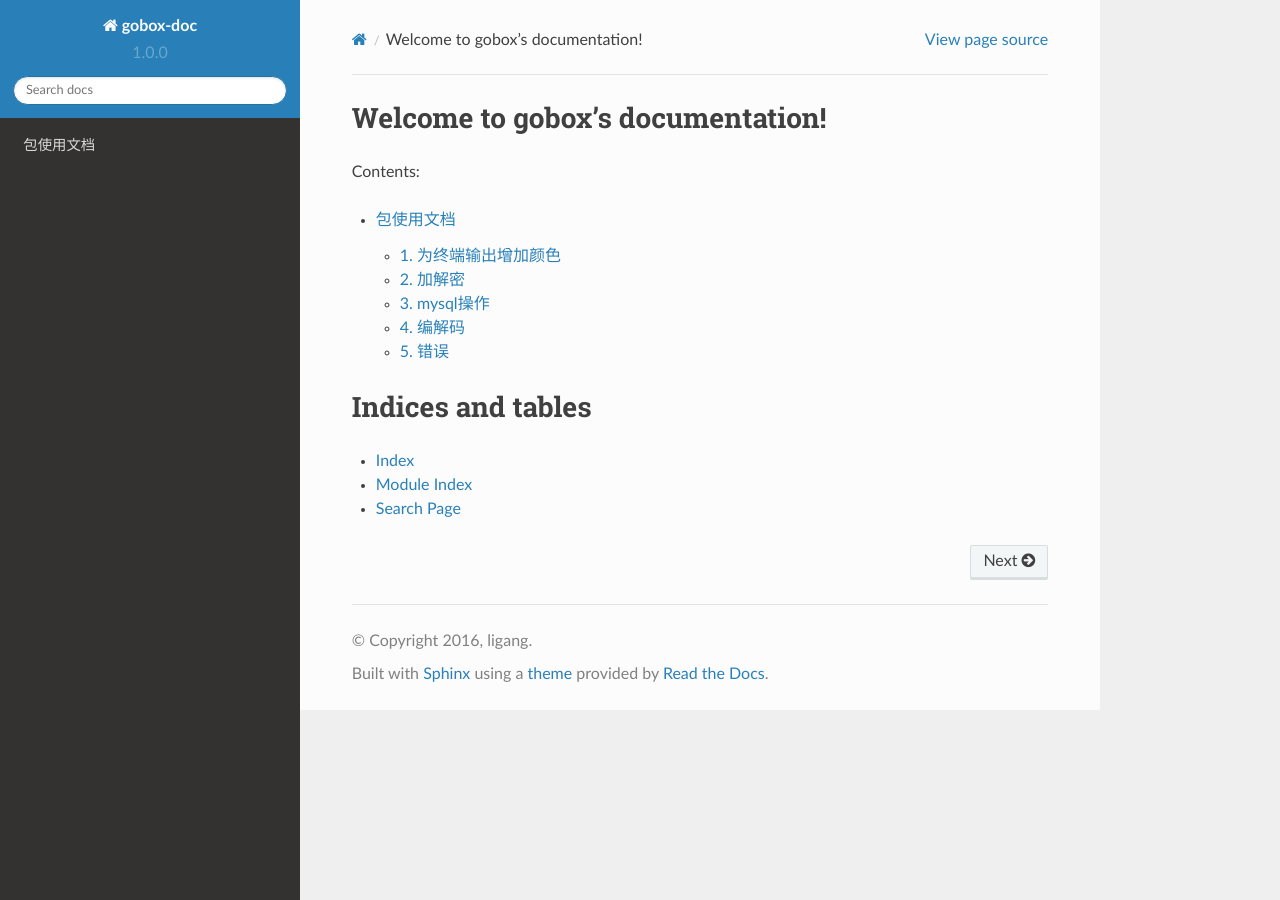
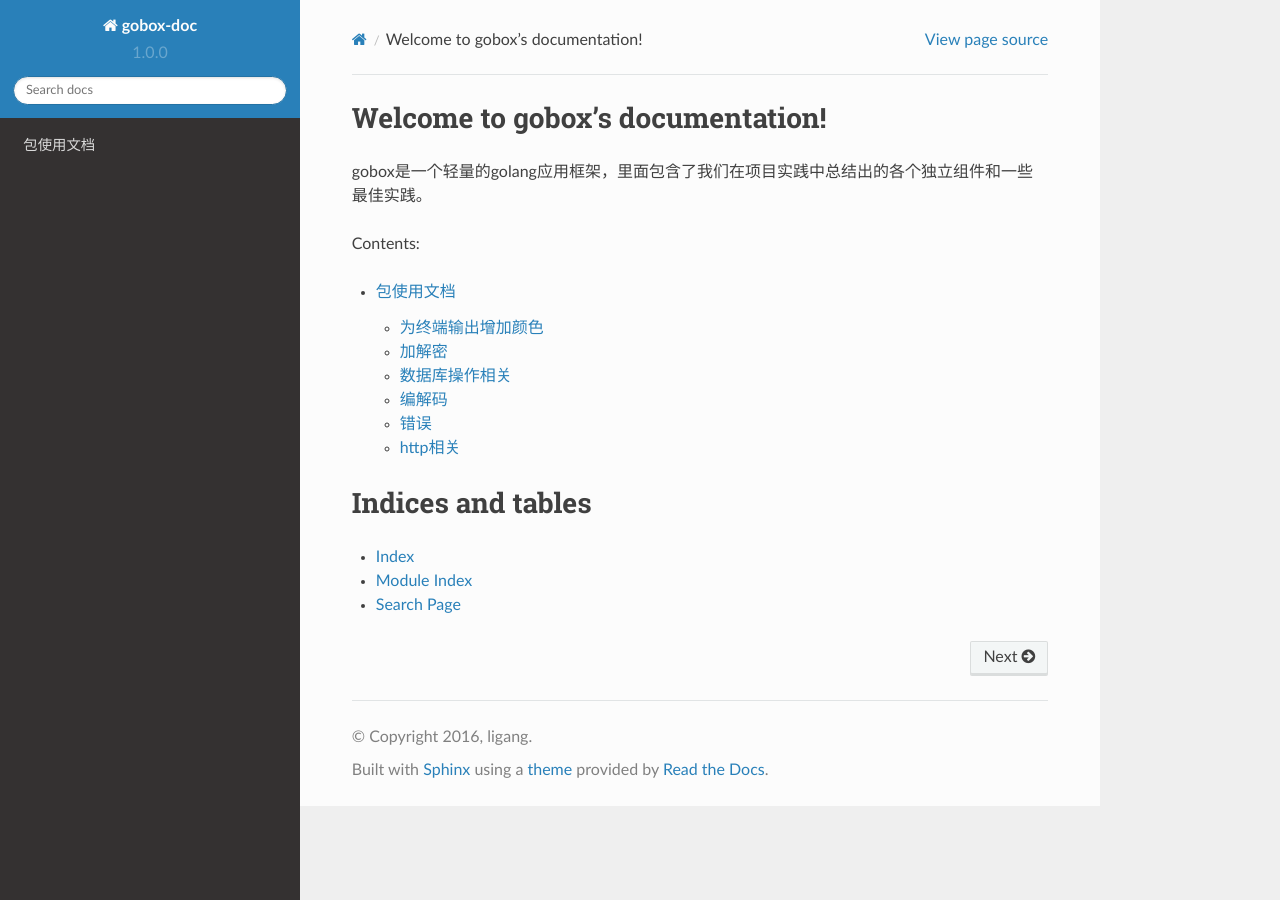
Before and after one commit to Andals/gobox-doc, a Sphinx documentation site: the page built from source/index.rst, in a window 1280 px wide. Built offline with Sphinx 7.4.7 and the Read the Docs theme 2.0.0, drawn with Linux system fonts in a browser that asks for light colours.

Commit message:
add http

```diff
--- a/source/index.rst
+++ b/source/index.rst
@@ -6,11 +6,14 @@
 Welcome to gobox's documentation!
 =====================================
 
+gobox是一个轻量的golang应用框架，里面包含了我们在项目实践中总结出的各个独立组件和一些最佳实践。
+
 Contents:
 
 .. toctree::
    :maxdepth: 2
    :glob:
+   :titlesonly:
 
    pkg/index
 
--- /dev/null
+++ b/source/pkg/dao/index.rst
@@ -0,0 +1,9 @@
+.. _dao:
+
+数据库操作相关
+============
+
+.. toctree::
+    :maxdepth: 2
+
+    mysql
--- a/source/pkg/dao-mysql.rst
+++ b/source/pkg/dao/mysql.rst
@@ -1,4 +1,4 @@
-.. _dao-mysql:
+.. _mysql:
 
 mysql操作
 ==========
--- /dev/null
+++ b/source/pkg/http/gracehttp.rst
@@ -0,0 +1,6 @@
+.. _gracehttp:
+
+支持平滑重启的http-server
+============
+
+`gracehttp <https://github.com/tabalt/gracehttp>`_
--- /dev/null
+++ b/source/pkg/http/index.rst
@@ -0,0 +1,12 @@
+.. _http:
+
+http相关
+============
+
+.. toctree::
+    :maxdepth: 2
+
+    client
+    controller
+    gracehttp
+    query
--- a/source/pkg/index.rst
+++ b/source/pkg/index.rst
@@ -5,10 +5,10 @@
 
 .. toctree::
     :maxdepth: 2
-    :numbered:
 
     color
     crypto
-    dao-mysql
+    dao/index
     encoding
     exception
+    http/index
```
Also changed, not shown: source/pkg/http/client.rst (added, +54 -0 lines), source/pkg/http/controller.rst (added, +129 -0 lines), source/pkg/http/query.rst (added, +91 -0 lines), source/pkg/http/serve-http.png (added).
